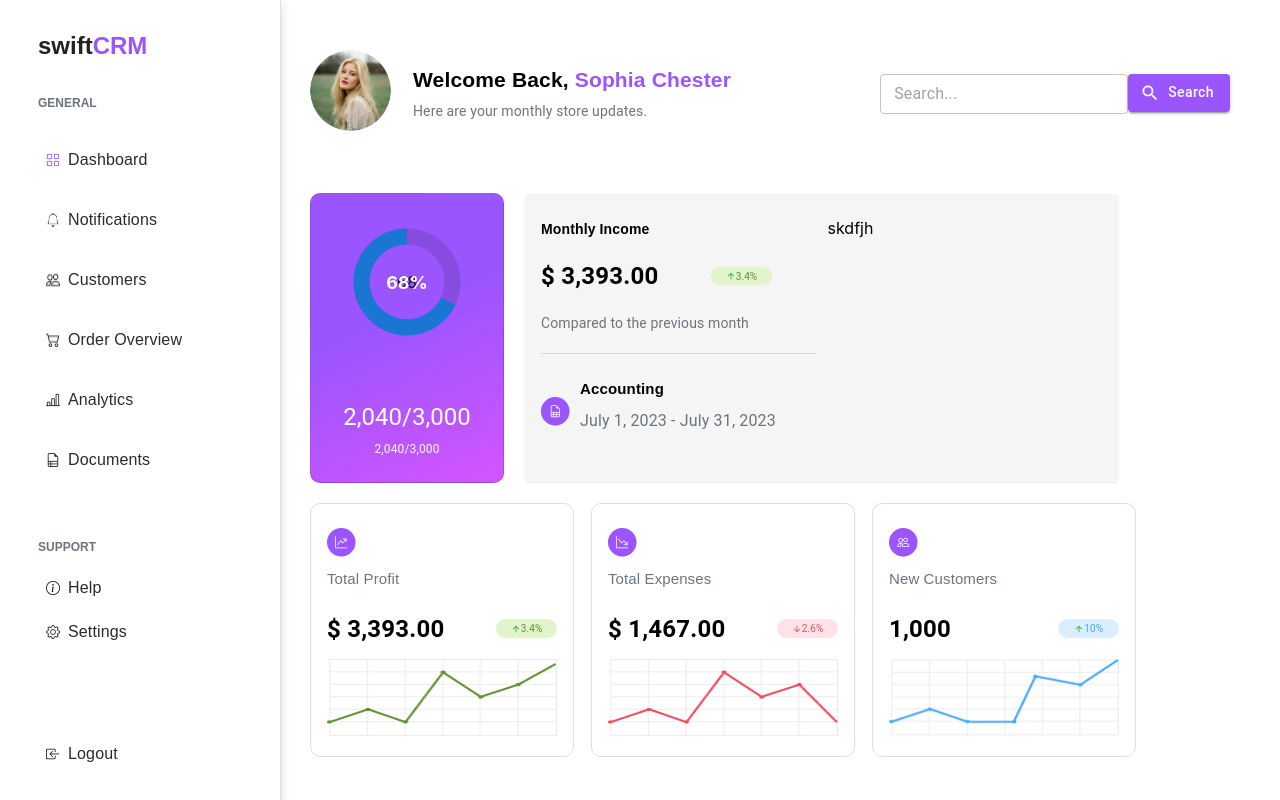
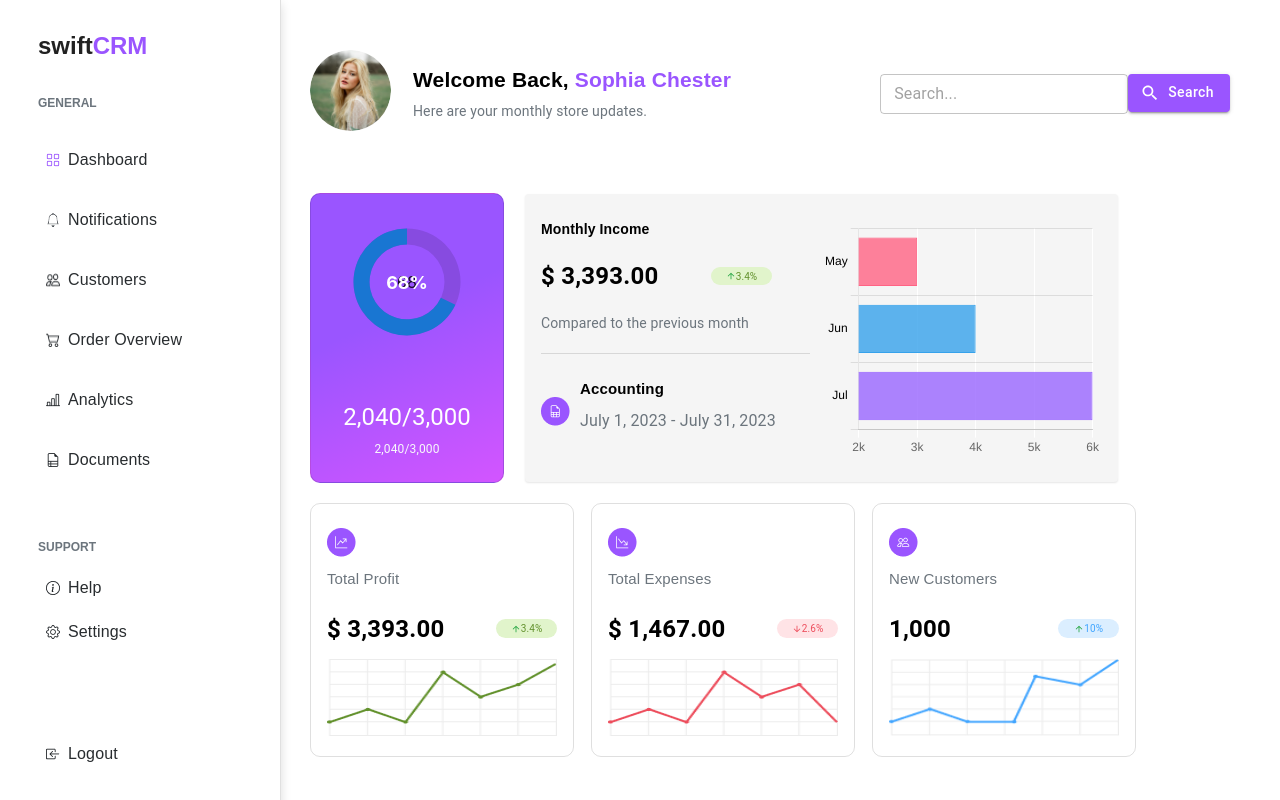
Before and after one commit to UsmanSagheer-dev/swiftfigma, a React (Create React App) app: page / in a window 1280 px wide. Built offline with nearby package versions, Linux system fonts and the light colour scheme.

Commit message:
feat:working on the chart

```diff
--- a/package.json
+++ b/package.json
@@ -17,6 +17,7 @@
     "react-circular-progressbar": "^2.1.0",
     "react-dom": "^18.3.1",
     "react-scripts": "5.0.1",
+    "recharts": "^2.12.7",
     "web-vitals": "^2.1.4"
   },
   "scripts": {
--- /dev/null
+++ b/src/component/barchart/Barchart.jsx
@@ -0,0 +1,80 @@
+import React from 'react';
+import { Bar } from 'react-chartjs-2';
+import {
+  Chart as ChartJS,
+  CategoryScale,
+  LinearScale,
+  BarElement,
+  Title,
+  Tooltip,
+  Legend
+} from 'chart.js';
+
+// Register necessary components
+ChartJS.register(
+  CategoryScale,
+  LinearScale,
+  BarElement,
+  Title,
+  Tooltip,
+  Legend
+);
+
+const BarChart = () => {
+  const data = {
+    labels: ['May', 'Jun', 'Jul'], // Y-axis labels (Months)
+    datasets: [
+      {
+        label: 'Data', // Label for the dataset
+        data: [3, 4, 6], // Data values corresponding to the months
+        backgroundColor: ['rgba(255, 99, 132, 0.8)', 'rgba(54, 162, 235, 0.8)', 'rgba(153, 102, 255, 0.8)'], // Colors for bars
+        borderColor: ['rgba(255, 99, 132, 1)', 'rgba(54, 162, 235, 1)', 'rgba(153, 102, 255, 1)'],
+        borderWidth: 1
+      }
+    ]
+  };
+
+  const options = {
+    indexAxis: 'y', // Horizontal bar chart
+    scales: {
+      x: {
+        min: 2, // Set the minimum to 2k
+        max: 6, // End x-axis at 6k
+        ticks: {
+          stepSize: 1, // Increment ticks by 1k
+          callback: function (value) {
+            if (value === 2) return '2k'; // 2k label
+            if (value === 3) return '3k'; // 3k label
+            if (value === 4) return '4k'; // 4k label
+            if (value === 5) return '5k'; // 5k label
+            if (value === 6) return '6k'; // 6k label
+            return ''; // Hide any other values
+          }
+        },
+        beginAtZero: false, // Avoid starting from 0
+        grid: {
+          color: '#fff' // Change grid line color
+        }
+      },
+      y: {
+        title: {
+          display: false // Hide y-axis title
+        },
+        ticks: {
+          color: '#000' // Change the text color for months
+        }
+      }
+    },
+    plugins: {
+      legend: {
+        display: false // Hide the legend
+      }
+    },
+    responsive: true,
+    maintainAspectRatio: false // Allow the chart to fill its container
+  };
+
+  return <Bar data={data} options={options} />;
+};
+
+export default BarChart;
--- a/src/component/incomeCard/IncomeCard.jsx
+++ b/src/component/incomeCard/IncomeCard.jsx
@@ -1,5 +1,7 @@
 import { Box } from "@mui/material";
 import IncomeFirstCard from "../incomefirstcard/IncomeFirstCard";
+import BarChart from "../barchart/Barchart";
+import CustomBarChart from "../barchart/Barchart";
 
 export default function IncomeCard() {
   return (
@@ -7,7 +9,9 @@ export default function IncomeCard() {
       <Box sx={Styles.first}>
         <IncomeFirstCard />
       </Box>
-      <Box sx={Styles.second}>skdfjh</Box>
+      <Box sx={Styles.second}>
+       <CustomBarChart/>
+      </Box>
     </Box>
   );
 }
```
Also changed, not shown: 1 other file (tests, documents, lock files or other folders).
